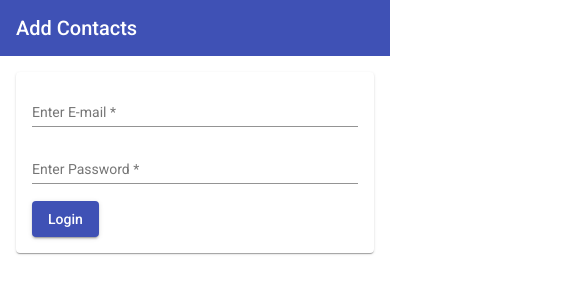
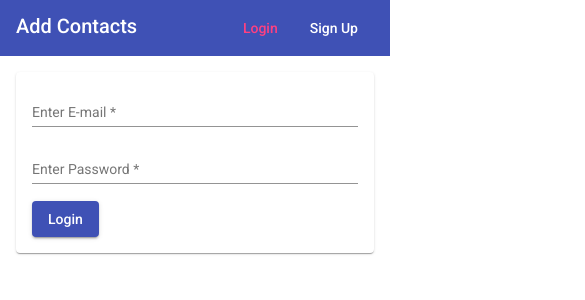
Before and after one commit to Goutham-user/MEAN_stack, an Angular app: page /auth/login in a window 390 px wide. Shown: the top 300 px of the page, 585 px wide, since content can reach past the window. Built offline with nearby package versions, Linux system fonts and the light colour scheme.

Commit message:
responsivesness for header

```diff
--- a/src/app/header/header.component.css
+++ b/src/app/header/header.component.css
@@ -14,6 +14,16 @@ spacer{
     flex: 1 1 auto
 }
 
-.buttons-auth{
+/* .buttons-auth{
     margin-left: 54rem;
+} */
+
+.container-flex{
+    display: flex;
+    justify-content: flex-start;
+    width: 100%;
 }
+
+.flex-grow{
+    flex-grow:1;
+}
--- a/src/app/header/header.component.html
+++ b/src/app/header/header.component.html
@@ -1,10 +1,12 @@
 <mat-toolbar color="primary">
-    <span>
-        <a routerLink="/" >Add Contacts</a>
-    </span>
-    <span class="spacer"></span>
+    <div class="container-flex">
+        <div>
+            <a routerLink="/">Add Contacts</a>
+        </div>
+        <div class="flex-grow">&nbsp;</div>
+        <div>
+
             <ul class="buttons-auth">
-
             <ng-container *ngIf="isUserAuthenticated">
                 <li>
                     <a mat-button routerLink="/create" routerLinkActive="mat-accent">New Post</a>
@@ -26,6 +28,6 @@
                 </li>
             </ng-container>
         </ul>
-
-
+        </div>
+    </div>
 </mat-toolbar>
--- a/src/app/posts/post-list/post-list.component.html
+++ b/src/app/posts/post-list/post-list.component.html
@@ -9,7 +9,7 @@
         {{[post.description]}}
       </mat-panel-description>
     </mat-expansion-panel-header>
-    <p>{{ post.content }}</p>
+
     <ng-container *ngIf="isUserAuthenticated && userId === post.creator">
       <mat-action-row>
         <a mat-button color="primary" [routerLink]="['/edit', post.id]">Edit</a>
@@ -17,7 +17,8 @@
       </mat-action-row>
     </ng-container>
     <div class="image-preview">
-      <img [src]="post?.imagePath" [alt]="post?.title">
+      <img [src]="post?.imagePath" class="image-viewer" [alt]="post?.title">
+      <span class="spacer-m">{{ post.content }}</span>
     </div>
   </mat-expansion-panel>
 </mat-accordion>
--- a/src/app/posts/post-list/post-list.component.scss
+++ b/src/app/posts/post-list/post-list.component.scss
@@ -7,14 +7,25 @@ mat-spinner{
 }
 
 .image-preview {
-    width: 100%;
+    // width: 100%;
+    display: inline-flex;
 }
 
 .image-preview img{
-    width: 100%;
+    // width: 100%;
     box-shadow: 1px 1px 5px rgba(0,0,0,0.5);
 }
+
+.spacer-m{
+    margin-left: 4rem;
+}
+
 
 mat-paginator{
     margin-top: 1rem;
 }
+
+.image-viewer{
+    height: 8rem;
+    width: 8rem;
+}
```
Lines whose indentation alone changed are shown as unchanged.
